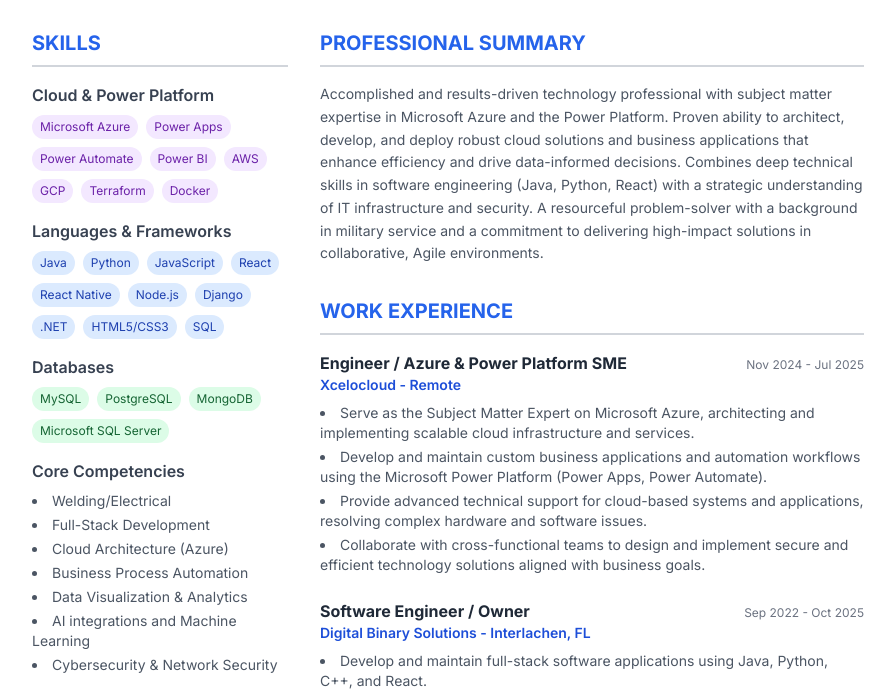
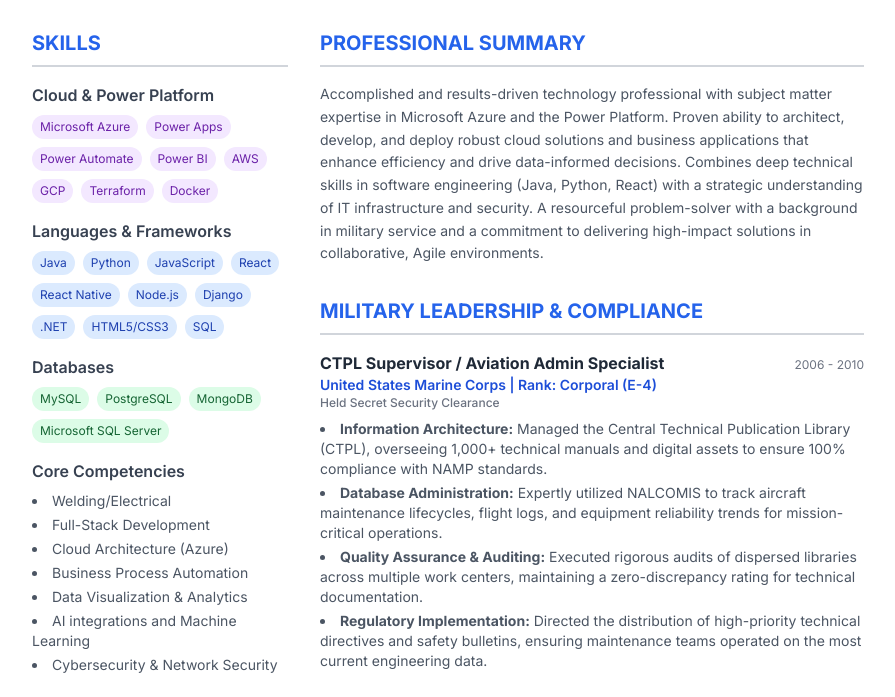
Before and after one commit to njs33487/resume, a plain HTML site: page index.html in a window 1280 px wide. Shown: the part 247-944 px from the top of the page, without its empty margins (192-1087 px from the left). Drawn offline with nearby package versions, Linux system fonts and the light colour scheme.

Commit message:
Add Military Leadership & Compliance section
Added a new section detailing military leadership and compliance experience, including roles and responsibilities.

```diff
--- a/index.html
+++ b/index.html
@@ -145,6 +145,25 @@
                      </p>
                 </section>
 
+                <section>
+    <h2 class="text-xl font-bold uppercase text-blue-600 pb-2 mb-4 section-title">Military Leadership & Compliance</h2>
+    <div class="space-y-6">
+        <div class="text-sm">
+            <div class="flex justify-between items-baseline">
+                <h3 class="font-bold text-base text-gray-800">CTPL Supervisor / Aviation Admin Specialist</h3>
+                <p class="text-xs text-gray-500">2006 - 2010</p>
+            </div>
+            <p class="font-semibold text-blue-700">United States Marine Corps | Rank: Corporal (E-4)</p>
+            <p class="text-xs font-medium text-gray-500 mb-2">Held Secret Security Clearance</p>
+            <ul class="list-disc list-inside space-y-1 text-gray-600">
+                <li><strong>Information Architecture:</strong> Managed the Central Technical Publication Library (CTPL), overseeing 1,000+ technical manuals and digital assets to ensure 100% compliance with NAMP standards.</li>
+                <li><strong>Database Administration:</strong> Expertly utilized NALCOMIS to track aircraft maintenance lifecycles, flight logs, and equipment reliability trends for mission-critical operations.</li>
+                <li><strong>Quality Assurance & Auditing:</strong> Executed rigorous audits of dispersed libraries across multiple work centers, maintaining a zero-discrepancy rating for technical documentation.</li>
+                <li><strong>Regulatory Implementation:</strong> Directed the distribution of high-priority technical directives and safety bulletins, ensuring maintenance teams operated on the most current engineering data.</li>
+            </ul>
+        </div>
+    </div>
+</section>
                 <!-- Work Experience -->
                 <section>
                     <h2 class="text-xl font-bold uppercase text-blue-600 pb-2 mb-4 section-title">Work Experience</h2>
```
